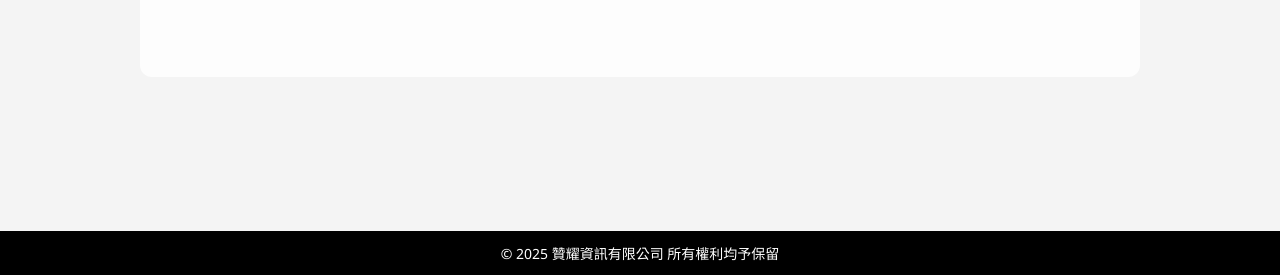
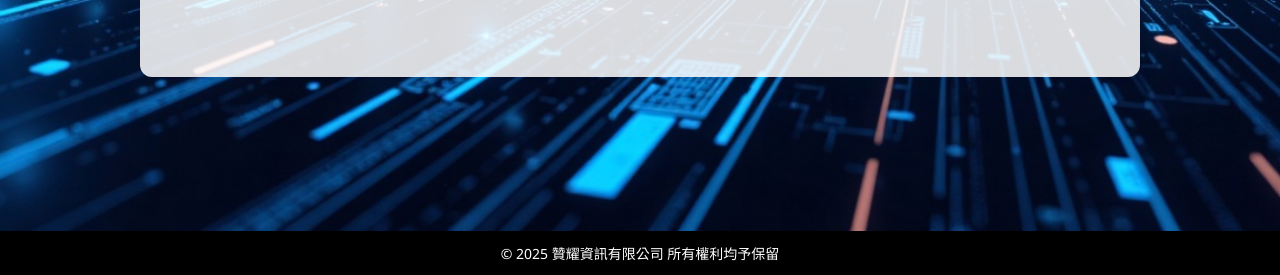
Before and after one commit to hsuhong0826/web, a plain HTML site: page about-us.html in a window 1280 px wide. Shown: the part 666-941 px from the top of the page. Drawn offline with Linux system fonts and the light colour scheme.

Commit message:
1223 update

```diff
--- a/css/about-us.css
+++ b/css/about-us.css
@@ -169,7 +169,7 @@ body {
 
 /* 關於我們滿版背景 */
 .about-container {
-    background-image: url('images/about-us/about-us-background.jpg');
+    background-image: url('../images/about-us/about-us-background.jpg');
     background-size: cover;
     background-position: center;
     min-height: 100vh;
@@ -389,4 +389,5 @@ body {
         line-height: 1.8;
         text-align: justify;
     }
+
 }
```
